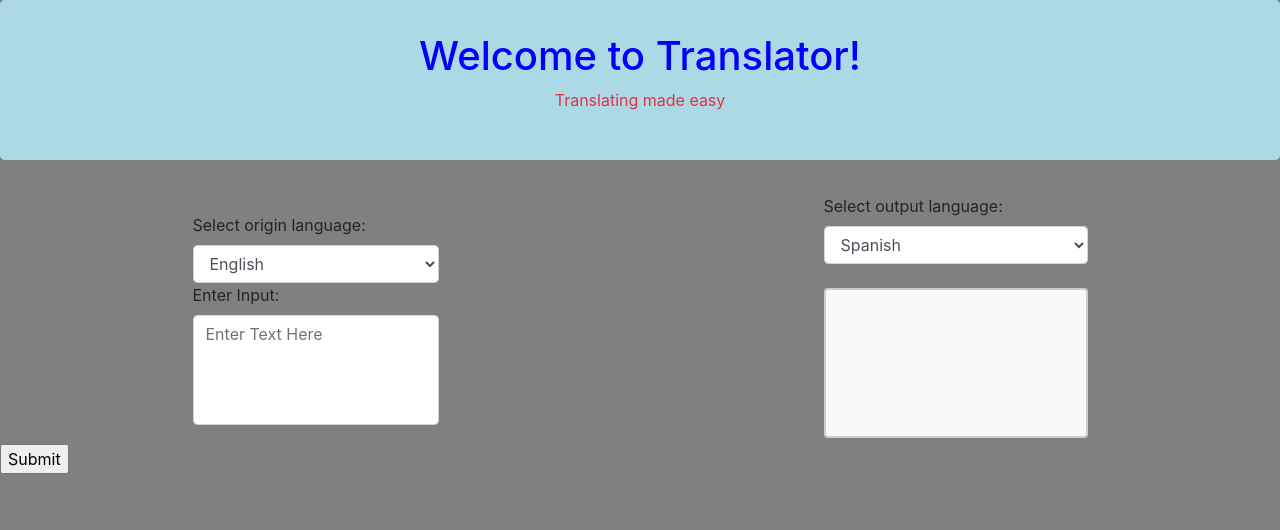
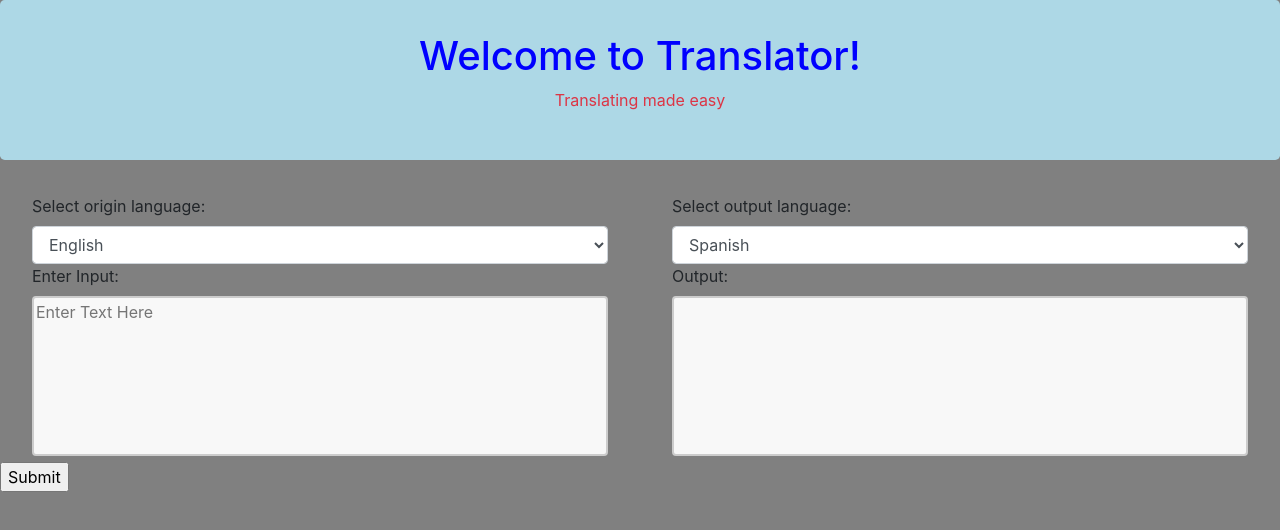
Before and after one commit to afuentes09651/translator, a React (Create React App) app: page / in a window 1280 px wide. Shown: the top 530 px of the page. Built offline with nearby package versions, Linux system fonts and the light colour scheme.

Commit message:
Fixed flex centering for I/O boxes
Fixed centering for the boxes. Getting started with positioning the submit button

```diff
--- a/src/components/Input.js
+++ b/src/components/Input.js
@@ -59,7 +59,6 @@ function Input(){
             id='userInput'
             value={input}
             onChange={handleChange}
-            class='form-control input'
             >
         </textarea>
       </fieldset>
@@ -74,14 +73,16 @@ function Input(){
             <option value='ja'>Japanese</option>
           </select>
 
-          <br />
-
-        <textarea value={output}/>
+        <label htmlFor='output'>Output: </label>
+        <textarea id='output' value={output}/>
     </fieldset>
   </div>
-      <input type='submit' value='Submit'/>
+      <input
+        type='submit'
+        value='Submit'
+        class='submitTrans'
+        />
     </form>
-
 
     </>
   );
--- a/src/styles/app.css
+++ b/src/styles/app.css
@@ -11,12 +11,9 @@
 .wrapper{
   display: flex;
   align-items: center;
+  flex: 1;
   justify-content: space-around;
-  flex:2;
-}
-
-.output{
-
+  width: 100%;
 }
 
 body{
@@ -25,11 +22,18 @@ body{
 
 textarea {
   width: 100%;
-  height: 150px;
-  padding: 12px 20px;
+  height: 10rem;
   box-sizing: border-box;
   border: 2px solid #ccc;
   border-radius: 4px;
   background-color: #f8f8f8;
   resize: none;
 }
+
+fieldset{
+  width: 45%;
+}
+
+.submitTrans{
+  align-self: center;
+}
```
